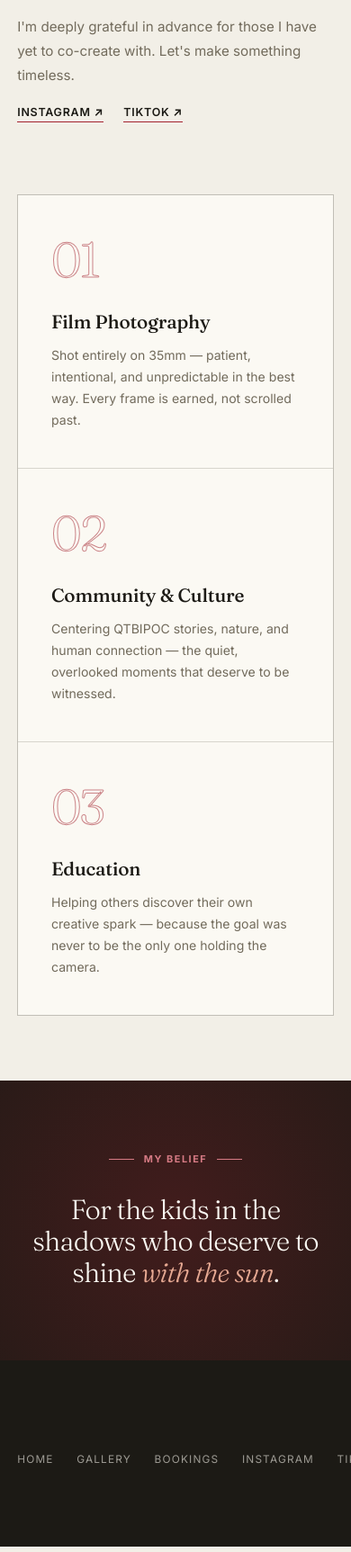
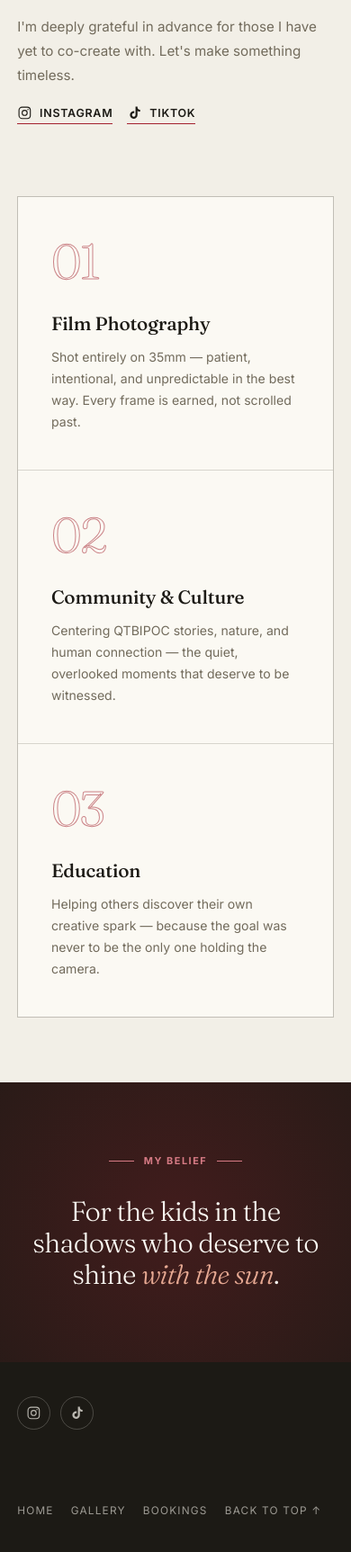
Before and after one commit to collinxander/tytookit, a plain HTML site: page about.html in a window 390 px wide. Shown: the part 2230-3955 px from the top of the page at 90% size. Drawn offline with Linux system fonts and the light colour scheme.

Commit message:
Add responsive icon-based social links to footers and About bio; stack footer on mobile

```diff
--- a/about.html
+++ b/about.html
@@ -103,8 +103,13 @@ main{padding-top:4.6rem}
 .lead-copy h2 em{color:var(--rust);font-style:italic}
 .lead-copy p{font-size:.95rem;line-height:1.8;color:var(--dim);margin-bottom:1.2rem;max-width:58ch}
 .lead-copy p.first::first-letter{font-family:'Fraunces',serif;font-weight:300;font-size:3.6rem;line-height:.85;float:left;margin:.28rem .6rem 0 0;color:var(--rust)}
-.socials{display:flex;gap:1.4rem;margin-top:.6rem}
-.socials a{font-size:.78rem;font-weight:600;letter-spacing:.06em;text-transform:uppercase;text-decoration:none;color:var(--ink);border-bottom:1px solid var(--rust);padding-bottom:.2rem;transition:color .25s,opacity .25s}
+.socials{display:flex;flex-wrap:wrap;align-items:center;gap:1rem;margin-top:1rem}
+.socials a{
+  display:inline-flex;align-items:center;gap:.5rem;font-size:.78rem;font-weight:600;letter-spacing:.06em;
+  text-transform:uppercase;text-decoration:none;color:var(--ink);border-bottom:1px solid var(--rust);
+  padding-bottom:.2rem;transition:color .25s,opacity .25s;
+}
+.socials a svg{width:1.05rem;height:1.05rem;flex:0 0 auto}
 .socials a:hover{color:var(--rust);opacity:.8}
 
 /* ---------- pillars ---------- */
@@ -141,9 +146,23 @@ main{padding-top:4.6rem}
 footer{display:flex;justify-content:space-between;align-items:flex-end;flex-wrap:wrap;gap:1.4rem;padding:3rem var(--pad) calc(3rem + env(safe-area-inset-bottom,0px));background:var(--ink);color:var(--bg)}
 footer .big{font-family:'Fraunces',serif;font-weight:300;font-size:clamp(2rem,6vw,4.4rem);line-height:1;letter-spacing:-.03em}
 footer .big em{color:#d77b85}
-footer nav{display:flex;gap:1.6rem;font-size:.74rem;letter-spacing:.1em;text-transform:uppercase}
+footer nav{display:flex;flex-wrap:wrap;align-items:center;gap:1.6rem;font-size:.74rem;letter-spacing:.1em;text-transform:uppercase}
 footer nav a{text-decoration:none;opacity:.6;transition:opacity .25s}
 footer nav a:hover{opacity:1}
+.footer-social{display:flex;align-items:center;gap:.7rem}
+.social-ico{
+  display:flex;align-items:center;justify-content:center;width:2.3rem;height:2.3rem;flex:0 0 auto;
+  border:1px solid rgba(242,239,231,.3);border-radius:50%;opacity:.75;
+  transition:opacity .25s,border-color .25s,background .25s,transform .25s;
+}
+.social-ico svg{width:1.05rem;height:1.05rem}
+.social-ico:hover{opacity:1;border-color:var(--rust);background:rgba(164,34,47,.18);transform:translateY(-2px)}
+
+@media(max-width:620px){
+  footer{flex-direction:column;align-items:flex-start;padding-top:2.4rem;padding-bottom:calc(2.4rem + env(safe-area-inset-bottom,0px))}
+  footer nav{gap:1rem 1.2rem;width:100%}
+  .footer-social{order:-1;width:100%;justify-content:flex-start;margin-bottom:.4rem}
+}
 
 @media (max-width:900px){
   .about-hero{grid-template-columns:1fr;min-height:auto}
@@ -215,8 +234,14 @@ footer nav a:hover{opacity:1}
       <p>Whether I am behind the camera or helping others discover their own creative spark, my goal is simply to share the beauty that surrounds us and create a space where we can all be seen.</p>
       <p>I'm deeply grateful in advance for those I have yet to co-create with. Let's make something timeless.</p>
       <div class="socials">
-        <a href="https://www.instagram.com/tyto.okit" target="_blank" rel="noopener">Instagram ↗</a>
-        <a href="https://tiktok.com/@tyto.okit" target="_blank" rel="noopener">TikTok ↗</a>
+        <a href="https://www.instagram.com/tyto.okit" target="_blank" rel="noopener">
+          <svg viewBox="0 0 24 24" fill="none" stroke="currentColor" stroke-width="1.6"><rect x="3" y="3" width="18" height="18" rx="5"/><circle cx="12" cy="12" r="4"/><circle cx="17.3" cy="6.7" r="1" fill="currentColor" stroke="none"/></svg>
+          Instagram
+        </a>
+        <a href="https://tiktok.com/@tyto.okit" target="_blank" rel="noopener">
+          <svg viewBox="0 0 24 24" fill="currentColor"><path d="M16.8 2h-3.1v13.3a2.8 2.8 0 1 1-2-2.7v-3.2a6 6 0 1 0 5.1 5.9V8.8a7.6 7.6 0 0 0 4.2 1.3V7A4.6 4.6 0 0 1 16.8 2z"/></svg>
+          TikTok
+        </a>
       </div>
     </div>
   </section>
@@ -259,10 +284,16 @@ footer nav a:hover{opacity:1}
     <a href="index.html">Home</a>
     <a href="gallery.html">Gallery</a>
     <a href="booking.html">Bookings</a>
-    <a href="https://www.instagram.com/tyto.okit" target="_blank" rel="noopener">Instagram</a>
-    <a href="https://tiktok.com/@tyto.okit" target="_blank" rel="noopener">TikTok</a>
     <a href="#top">Back to top ↑</a>
   </nav>
+  <div class="footer-social">
+    <a class="social-ico" href="https://www.instagram.com/tyto.okit" target="_blank" rel="noopener" aria-label="Instagram">
+      <svg viewBox="0 0 24 24" fill="none" stroke="currentColor" stroke-width="1.6"><rect x="3" y="3" width="18" height="18" rx="5"/><circle cx="12" cy="12" r="4"/><circle cx="17.3" cy="6.7" r="1" fill="currentColor" stroke="none"/></svg>
+    </a>
+    <a class="social-ico" href="https://tiktok.com/@tyto.okit" target="_blank" rel="noopener" aria-label="TikTok">
+      <svg viewBox="0 0 24 24" fill="currentColor"><path d="M16.8 2h-3.1v13.3a2.8 2.8 0 1 1-2-2.7v-3.2a6 6 0 1 0 5.1 5.9V8.8a7.6 7.6 0 0 0 4.2 1.3V7A4.6 4.6 0 0 1 16.8 2z"/></svg>
+    </a>
+  </div>
 </footer>
 
 <script>
```
Also changed, not shown: booking.html (+20 -3 lines), gallery.html (+20 -3 lines), thank-you.html (+0 -12 lines).
